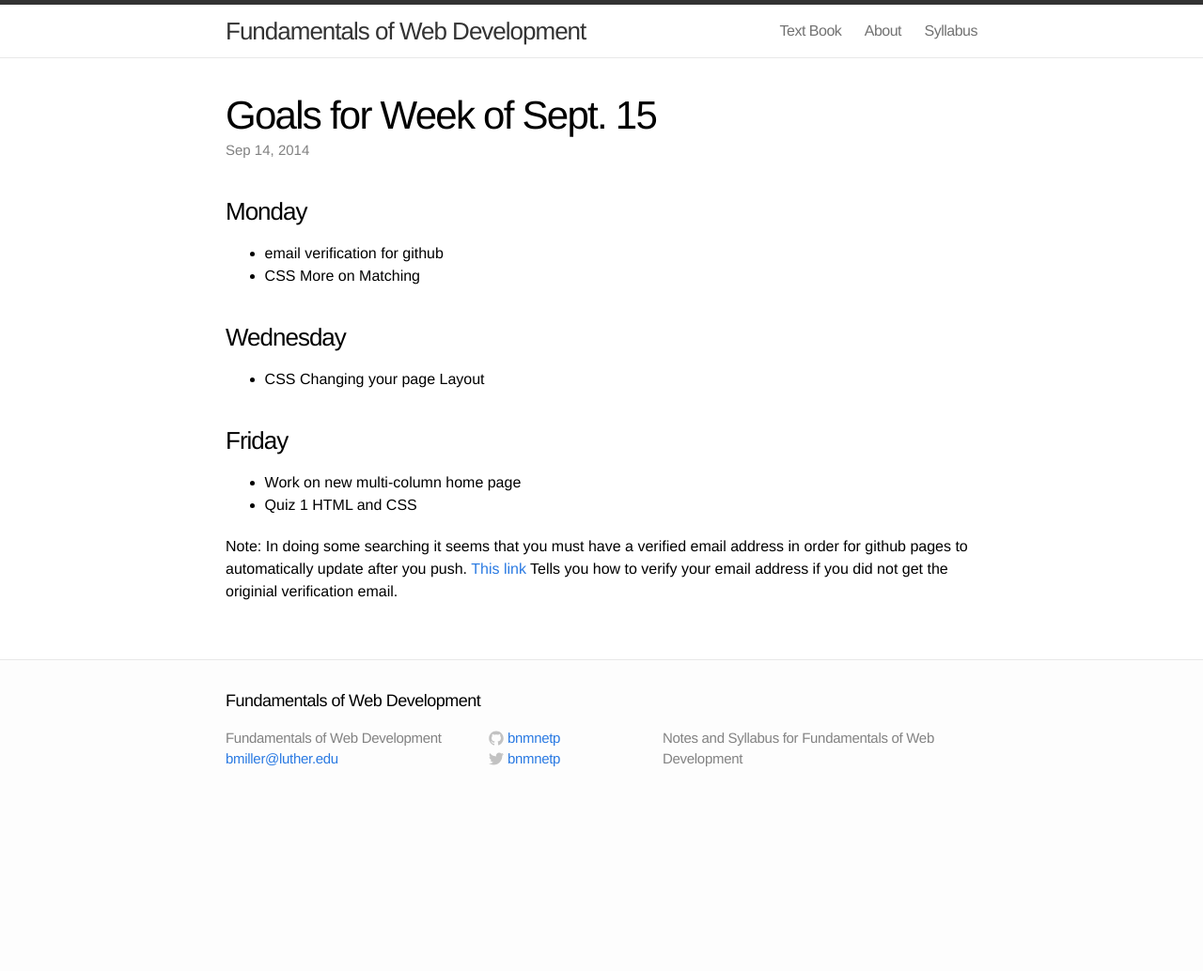
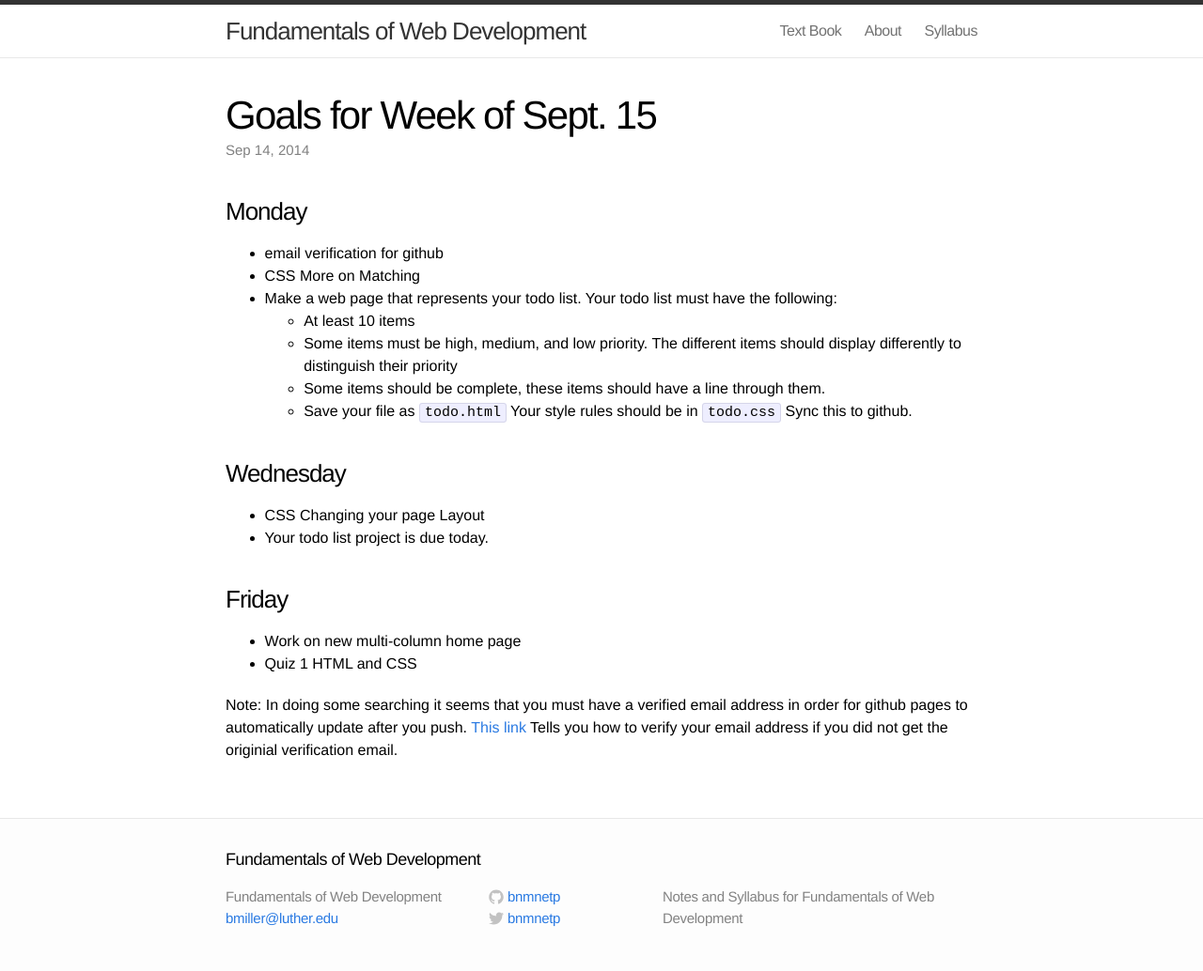
Before and after one commit to bnmnetp/CS130, a Jekyll site: the page built from _posts/2014-09-14-Goals-for-Week-Two.markdown, in a window 1280 px wide. Shown: the whole page at 94% size. Built offline with Jekyll 4.4.1, drawn with Linux system fonts in a browser that asks for light colours; before the commit the page ends 900 px from its top, so only the background shows below that.

Commit message:
Add todo list assignment

```diff
--- a/_posts/2014-09-14-Goals-for-Week-Two.markdown
+++ b/_posts/2014-09-14-Goals-for-Week-Two.markdown
@@ -9,10 +9,17 @@ categories:
 
 * email verification for github
 * CSS More on Matching
+* Make a web page that represents your todo list.  Your todo list must have the following:
+  * At least 10 items
+  * Some items must be high, medium, and low priority.  The different items should display differently to distinguish their priority
+  * Some items should be complete, these items should have a line through them.
+  * Save your file as ``todo.html``  Your style rules should be in ``todo.css``  Sync this to github.
+
 
 ### Wednesday
 
 * CSS Changing your page Layout
+* Your todo list project is due today.
 
 ### Friday
 
```
